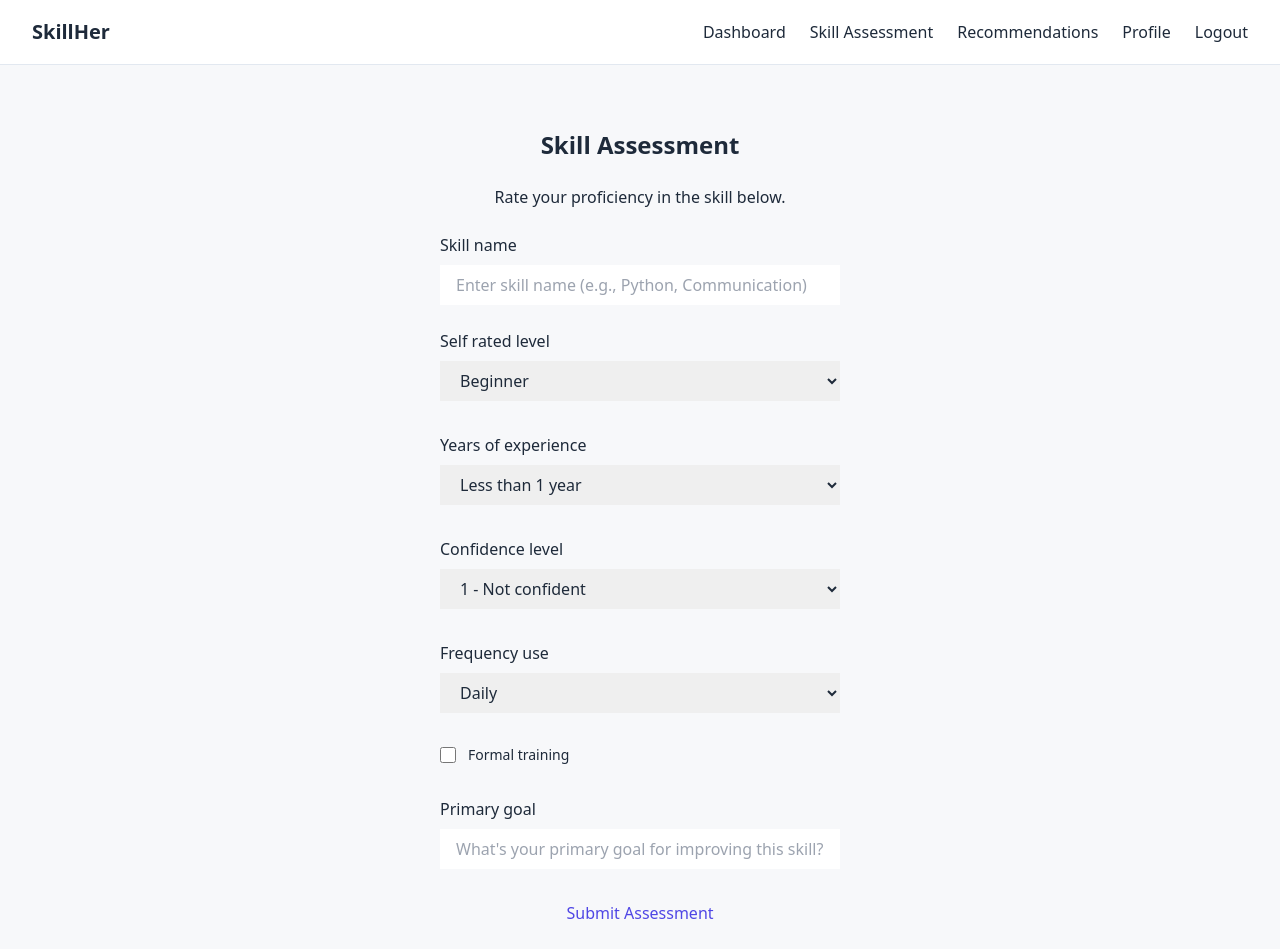
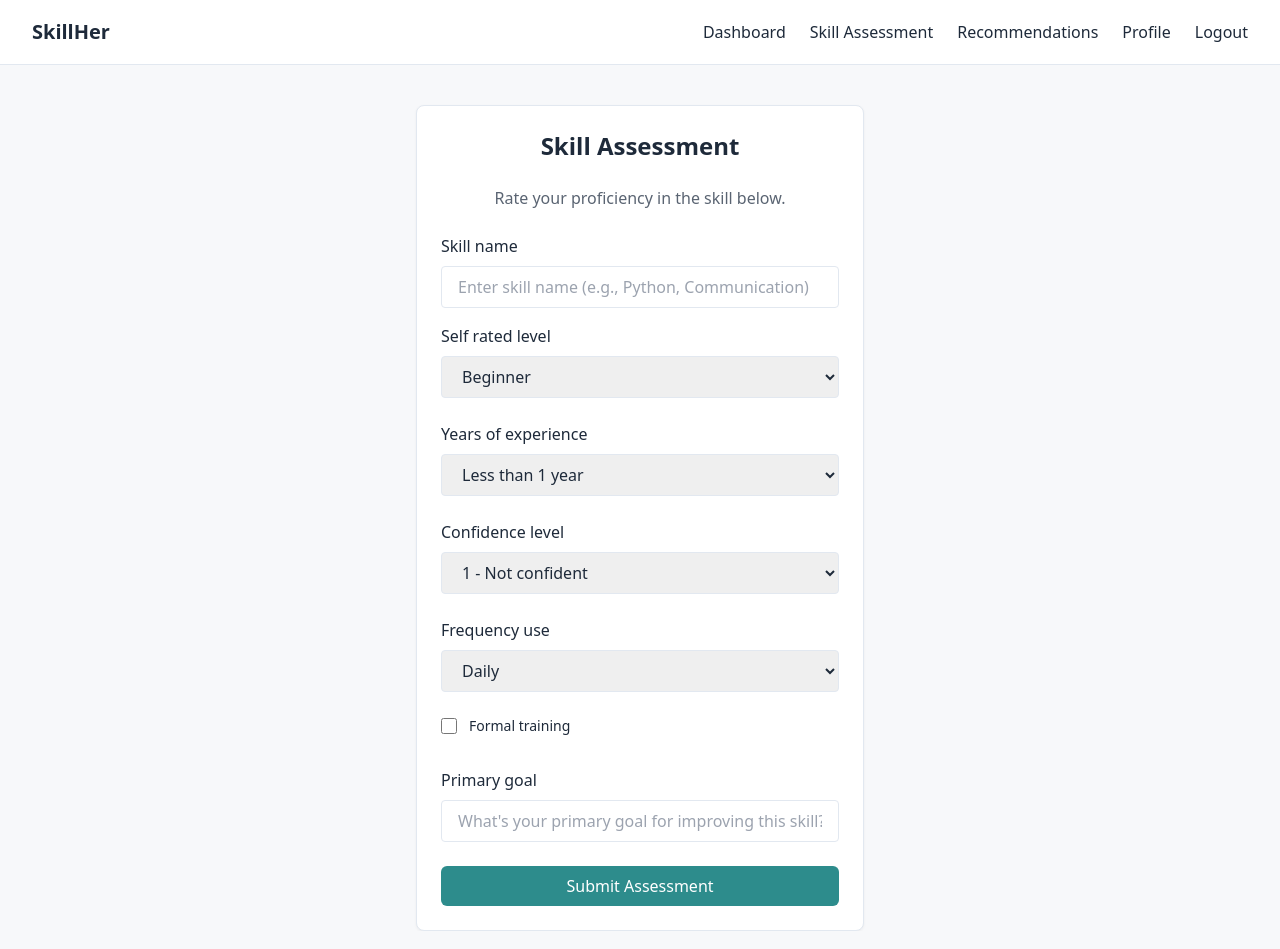
Before and after one commit to varun05126/skillher, a Django app: page /assessment/ in a window 1280 px wide. Run offline with Django 5.2, Linux system fonts and the light colour scheme; a user stored in the database is signed in; some libraries are stand-ins or nearby versions.

Commit message:
update: changed backend, frontend and all changes

```diff
--- a/core/templates/assessment.html
+++ b/core/templates/assessment.html
@@ -3,32 +3,36 @@
 {% block title %}Skill Assessment - SkillHer{% endblock %}
 
 {% block content %}
-<div class="glass-strong max-w-md mx-auto p-6 mt-10">
-    <h2 class="text-2xl font-bold mb-6 text-center">Skill Assessment</h2>
-    <p class="text-center mb-6">Rate your proficiency in the skill below.</p>
+<div class="card max-w-md mx-auto p-6 mt-10">
+    <h2 class="text-2xl font-bold mb-6 text-center text-[var(--text-primary)]">Skill Assessment</h2>
+    <p class="text-center mb-6 text-[var(--text-secondary)]">Rate your proficiency in the skill below.</p>
     {% if form.non_field_errors %}
-        <div class="mb-4 p-3 bg-red-50 border border-red-200 text-red-800 rounded">
+        <div class="mb-4 p-4 rounded-lg bg-[var(--error)]/10 text-[var(--error)] border border-[var(--error)]/20">
             {{ form.non_field_errors }}
         </div>
     {% endif %}
     <form method="post" action="{% url 'assessment' %}">
         {% csrf_token %}
         <div class="mb-4">
-            <label for="{{ form.skill_name.id_for_label }}" class="block mb-2 font-medium">{{ form.skill_name.label }}</label>
+            <label for="{{ form.skill_name.id_for_label }}" class="block mb-2 font-medium text-[var(--text-primary)]">
+                {{ form.skill_name.label }}
+            </label>
             <div class="relative">
-                <input type="text" name="skill_name" id="{{ form.skill_name.id_for_label }}" class="glass w-full px-4 py-2 mb-2 focus:ring-2 focus:ring-indigo-500 focus-ring-opacity-50" value="{{ form.skill_name.value|default_if_none:'' }}" placeholder="Enter skill name (e.g., Python, Communication)">
+                <input type="text" name="skill_name" id="{{ form.skill_name.id_for_label }}" class="input w-full px-4 py-2 border border-[var(--border)] rounded focus:outline-none focus:border-[var(--accent)] focus:ring-2 focus:ring-[var(--accent)]/20" value="{{ form.skill_name.value|default_if_none:'' }}" placeholder="Enter skill name (e.g., Python, Communication)">
                 {% if form.skill_name.errors %}
-                    <span class="absolute right-2 top-1/2 -translate-y-1/2 text-red-500">⚠️</span>
+                    <span class="absolute right-2 top-1/2 -translate-y-1/2 text-[var(--error)]">⚠️</span>
                 {% endif %}
             </div>
             {% if form.skill_name.errors %}
-                <p class="mt-1 text-sm text-red-600">{{ form.skill_name.errors|first }}</p>
+                <p class="mt-1 text-sm text-[var(--error)]">{{ form.skill_name.errors|first }}</p>
             {% endif %}
         </div>
         <div class="mb-6">
-            <label for="{{ form.self_rated_level.id_for_label }}" class="block mb-2 font-medium">{{ form.self_rated_level.label }}</label>
+            <label for="{{ form.self_rated_level.id_for_label }}" class="block mb-2 font-medium text-[var(--text-primary)]">
+                {{ form.self_rated_level.label }}
+            </label>
             <div class="relative">
-                <select name="self_rated_level" id="{{ form.self_rated_level.id_for_label }}" class="glass w-full px-4 py-2 mb-2 focus:ring-2 focus:ring-indigo-500 focus-ring-opacity-50">
+                <select name="self_rated_level" id="{{ form.self_rated_level.id_for_label }}" class="select w-full px-4 py-2 border border-[var(--border)] rounded focus:outline-none focus:border-[var(--accent)] focus:ring-2 focus:ring-[var(--accent)]/20">
                     {% for level in form.self_rated_level.field.choices %}
                         {% if level.0 != '' %}
                             <option value="{{ level.0 }}" {% if form.self_rated_level.value == level.0 %}selected{% endif %}>{{ level.1 }}</option>
@@ -36,18 +40,20 @@
                     {% endfor %}
                 </select>
                 {% if form.self_rated_level.errors %}
-                    <span class="absolute right-2 top-1/2 -translate-y-1/2 text-red-500">⚠️</span>
+                    <span class="absolute right-2 top-1/2 -translate-y-1/2 text-[var(--error)]">⚠️</span>
                 {% endif %}
             </div>
             {% if form.self_rated_level.errors %}
-                <p class="mt-1 text-sm text-red-600">{{ form.self_rated_level.errors|first }}</p>
+                <p class="mt-1 text-sm text-[var(--error)]">{{ form.self_rated_level.errors|first }}</p>
             {% endif %}
         </div>
         <!-- Years of Experience -->
         <div class="mb-6">
-            <label for="{{ form.years_of_experience.id_for_label }}" class="block mb-2 font-medium">{{ form.years_of_experience.label }}</label>
+            <label for="{{ form.years_of_experience.id_for_label }}" class="block mb-2 font-medium text-[var(--text-primary)]">
+                {{ form.years_of_experience.label }}
+            </label>
             <div class="relative">
-                <select name="years_of_experience" id="{{ form.years_of_experience.id_for_label }}" class="glass w-full px-4 py-2 mb-2 focus:ring-2 focus:ring-indigo-500 focus-ring-opacity-50">
+                <select name="years_of_experience" id="{{ form.years_of_experience.id_for_label }}" class="select w-full px-4 py-2 border border-[var(--border)] rounded focus:outline-none focus:border-[var(--accent)] focus:ring-2 focus:ring-[var(--accent)]/20">
                     {% for level in form.years_of_experience.field.choices %}
                         {% if level.0 != '' %}
                             <option value="{{ level.0 }}" {% if form.years_of_experience.value == level.0 %}selected{% endif %}>{{ level.1 }}</option>
@@ -55,18 +61,20 @@
                     {% endfor %}
                 </select>
                 {% if form.years_of_experience.errors %}
-                    <span class="absolute right-2 top-1/2 -translate-y-1/2 text-red-500">⚠️</span>
+                    <span class="absolute right-2 top-1/2 -translate-y-1/2 text-[var(--error)]">⚠️</span>
                 {% endif %}
             </div>
             {% if form.years_of_experience.errors %}
-                <p class="mt-1 text-sm text-red-600">{{ form.years_of_experience.errors|first }}</p>
+                <p class="mt-1 text-sm text-[var(--error)]">{{ form.years_of_experience.errors|first }}</p>
             {% endif %}
         </div>
         <!-- Confidence Level -->
         <div class="mb-6">
-            <label for="{{ form.confidence_level.id_for_label }}" class="block mb-2 font-medium">{{ form.confidence_level.label }}</label>
+            <label for="{{ form.confidence_level.id_for_label }}" class="block mb-2 font-medium text-[var(--text-primary)]">
+                {{ form.confidence_level.label }}
+            </label>
             <div class="relative">
-                <select name="confidence_level" id="{{ form.confidence_level.id_for_label }}" class="glass w-full px-4 py-2 mb-2 focus:ring-2 focus:ring-indigo-500 focus-ring-opacity-50">
+                <select name="confidence_level" id="{{ form.confidence_level.id_for_label }}" class="select w-full px-4 py-2 border border-[var(--border)] rounded focus:outline-none focus:border-[var(--accent)] focus:ring-2 focus:ring-[var(--accent)]/20">
                     {% for level in form.confidence_level.field.choices %}
                         {% if level.0 != '' %}
                             <option value="{{ level.0 }}" {% if form.confidence_level.value == level.0 %}selected{% endif %}>{{ level.1 }}</option>
@@ -74,18 +82,20 @@
                     {% endfor %}
                 </select>
                 {% if form.confidence_level.errors %}
-                    <span class="absolute right-2 top-1/2 -translate-y-1/2 text-red-500">⚠️</span>
+                    <span class="absolute right-2 top-1/2 -translate-y-1/2 text-[var(--error)]">⚠️</span>
                 {% endif %}
             </div>
             {% if form.confidence_level.errors %}
-                <p class="mt-1 text-sm text-red-600">{{ form.confidence_level.errors|first }}</p>
+                <p class="mt-1 text-sm text-[var(--error)]">{{ form.confidence_level.errors|first }}</p>
             {% endif %}
         </div>
         <!-- Frequency of Use -->
         <div class="mb-6">
-            <label for="{{ form.frequency_use.id_for_label }}" class="block mb-2 font-medium">{{ form.frequency_use.label }}</label>
+            <label for="{{ form.frequency_use.id_for_label }}" class="block mb-2 font-medium text-[var(--text-primary)]">
+                {{ form.frequency_use.label }}
+            </label>
             <div class="relative">
-                <select name="frequency_use" id="{{ form.frequency_use.id_for_label }}" class="glass w-full px-4 py-2 mb-2 focus:ring-2 focus:ring-indigo-500 focus-ring-opacity-50">
+                <select name="frequency_use" id="{{ form.frequency_use.id_for_label }}" class="select w-full px-4 py-2 border border-[var(--border)] rounded focus:outline-none focus:border-[var(--accent)] focus:ring-2 focus:ring-[var(--accent)]/20">
                     {% for level in form.frequency_use.field.choices %}
                         {% if level.0 != '' %}
                             <option value="{{ level.0 }}" {% if form.frequency_use.value == level.0 %}selected{% endif %}>{{ level.1 }}</option>
@@ -93,39 +103,43 @@
                     {% endfor %}
                 </select>
                 {% if form.frequency_use.errors %}
-                    <span class="absolute right-2 top-1/2 -translate-y-1/2 text-red-500">⚠️</span>
+                    <span class="absolute right-2 top-1/2 -translate-y-1/2 text-[var(--error)]">⚠️</span>
                 {% endif %}
             </div>
             {% if form.frequency_use.errors %}
-                <p class="mt-1 text-sm text-red-600">{{ form.frequency_use.errors|first }}</p>
+                <p class="mt-1 text-sm text-[var(--error)]">{{ form.frequency_use.errors|first }}</p>
             {% endif %}
         </div>
         <!-- Formal Training -->
         <div class="mb-6 flex items-start">
             <div class="flex items-center h-5">
-                <input id="{{ form.formal_training.id_for_label }}" name="formal_training" type="checkbox" class="w-4 h-4 text-indigo-600 focus:ring-indigo-500 border-gray-300 rounded">
+                <input id="{{ form.formal_training.id_for_label }}" name="formal_training" type="checkbox" class="checkbox w-4 h-4 text-[var(--accent)] border-[var(--border)] rounded focus:ring-2 focus:ring-[var(--accent)]/20">
             </div>
             <div class="ml-3 text-sm">
-                <label for="{{ form.formal_training.id_for_label }}" class="block mb-2 font-medium">{{ form.formal_training.label }}</label>
+                <label for="{{ form.formal_training.id_for_label }}" class="block mb-2 font-medium text-[var(--text-primary)]">
+                    {{ form.formal_training.label }}
+                </label>
                 {% if form.formal_training.errors %}
-                    <p class="mt-1 text-sm text-red-600">{{ form.formal_training.errors|first }}</p>
+                    <p class="mt-1 text-sm text-[var(--error)]">{{ form.formal_training.errors|first }}</p>
                 {% endif %}
             </div>
         </div>
         <!-- Primary Goal -->
         <div class="mb-6">
-            <label for="{{ form.primary_goal.id_for_label }}" class="block mb-2 font-medium">{{ form.primary_goal.label }}</label>
+            <label for="{{ form.primary_goal.id_for_label }}" class="block mb-2 font-medium text-[var(--text-primary)]">
+                {{ form.primary_goal.label }}
+            </label>
             <div class="relative">
-                <input type="text" name="primary_goal" id="{{ form.primary_goal.id_for_label }}" class="glass w-full px-4 py-2 mb-2 focus:ring-2 focus:ring-indigo-500 focus-ring-opacity-50" value="{{ form.primary_goal.value|default_if_none:'' }}" placeholder="What's your primary goal for improving this skill?">
+                <input type="text" name="primary_goal" id="{{ form.primary_goal.id_for_label }}" class="input w-full px-4 py-2 border border-[var(--border)] rounded focus:outline-none focus:border-[var(--accent)] focus:ring-2 focus:ring-[var(--accent)]/20" value="{{ form.primary_goal.value|default_if_none:'' }}" placeholder="What's your primary goal for improving this skill?">
                 {% if form.primary_goal.errors %}
-                    <span class="absolute right-2 top-1/2 -translate-y-1/2 text-red-500">⚠️</span>
+                    <span class="absolute right-2 top-1/2 -translate-y-1/2 text-[var(--error)]">⚠️</span>
                 {% endif %}
             </div>
             {% if form.primary_goal.errors %}
-                <p class="mt-1 text-sm text-red-600">{{ form.primary_goal.errors|first }}</p>
+                <p class="mt-1 text-sm text-[var(--error)]">{{ form.primary_goal.errors|first }}</p>
             {% endif %}
         </div>
-        <button type="submit" class="glass w-full text-indigo-600 hover:glass-strong hover:text-indigo-800 transition focus:outline-none focus:ring-2 focus:ring-indigo-500 focus-ring-opacity-50">
+        <button type="submit" class="button-primary w-full py-2">
             Submit Assessment
         </button>
     </form>
```
